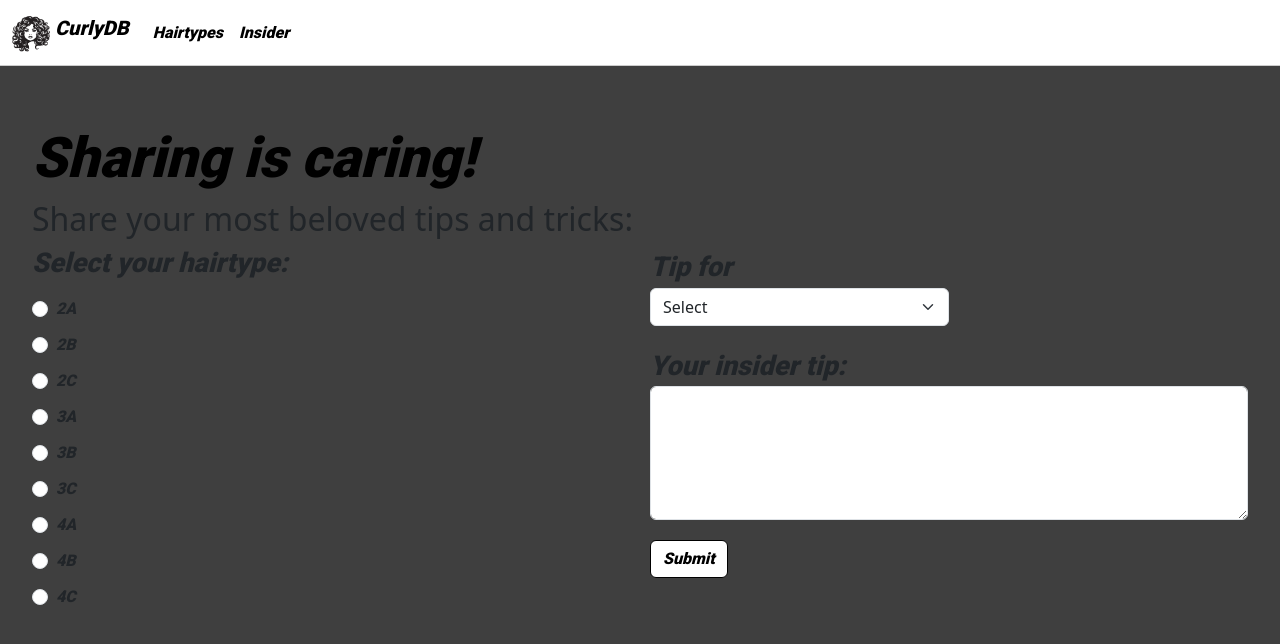
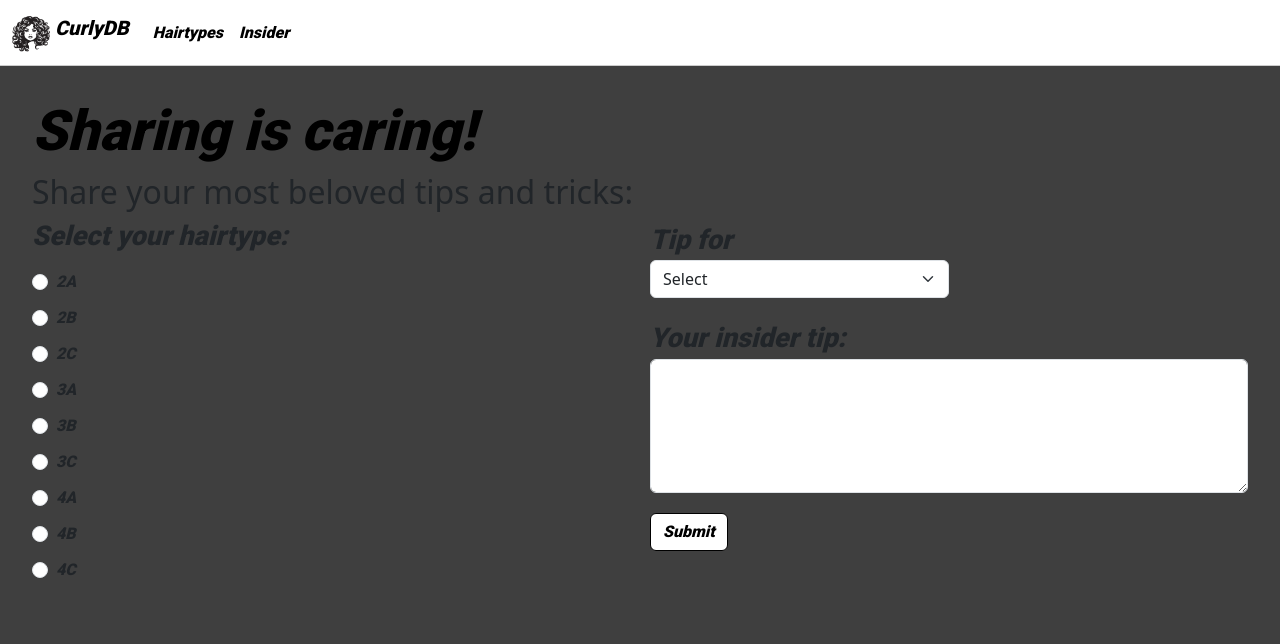
Before and after one commit to selintyrs/curlyDB, a SvelteKit app: page /insider/create in a window 1280 px wide. Shown: the top 644 px of the page. Built offline with nearby package versions, Linux system fonts and the light colour scheme.

Commit message:
padding main

```diff
--- a/src/routes/hairtypes/[hairtype_id]/+page.svelte
+++ b/src/routes/hairtypes/[hairtype_id]/+page.svelte
@@ -14,7 +14,7 @@
 <style>
     .page-title {
       text-align: left;
-      margin-top: 1.7rem;
+      margin-top: 0rem;
       margin-bottom: 0rem;
       font-size: 3.5rem;
       font-weight: 900;
--- a/src/routes/insider/create/+page.svelte
+++ b/src/routes/insider/create/+page.svelte
@@ -136,7 +136,7 @@
 <style>
   .page-title {
     text-align: left;
-    margin-top: 1.7rem;
+    margin-top: 0rem;
     font-size: 3.5rem;
     font-weight: 900;
     font-style: italic;
```
Also changed, not shown: src/routes/+page.svelte (+9 -0 lines).
